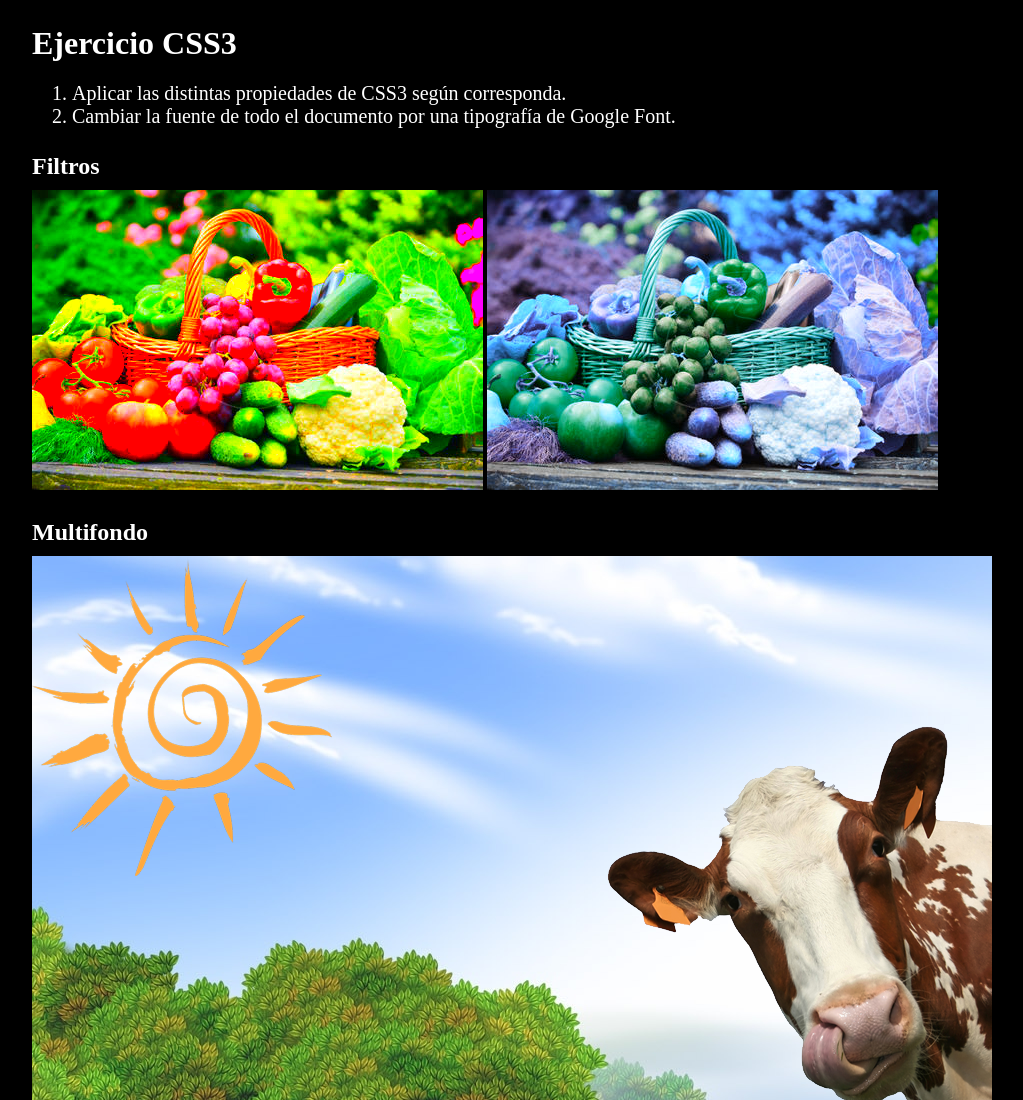
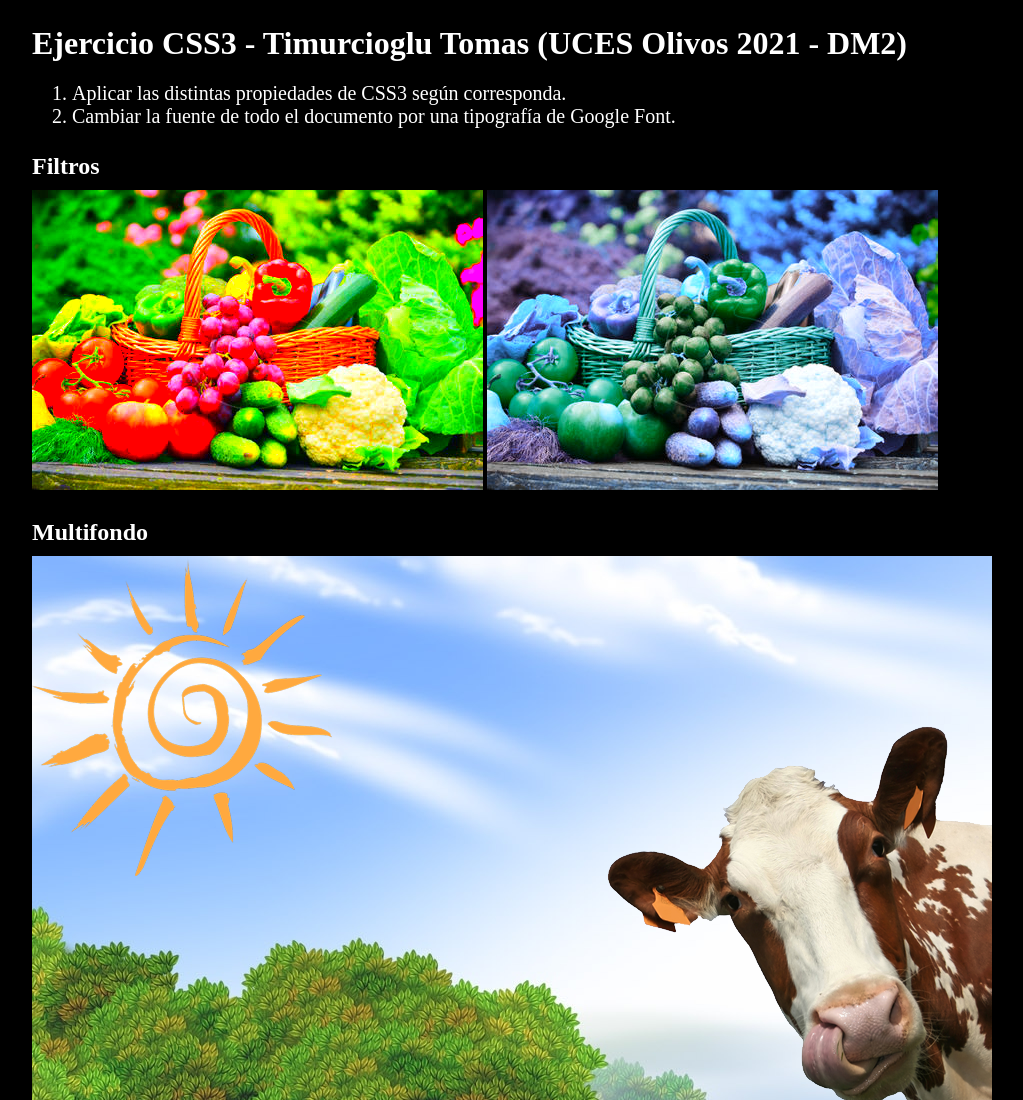
Before and after one commit to trg98/DM2---codigos-CSS3, a plain HTML site: page index.html in a window 1280 px wide. Shown: the top 1100 px of the page, without its empty margins (128-1151 px from the left). Drawn offline with Linux system fonts and the light colour scheme; a web font is replaced by a local one.

Commit message:
Update index.html

```diff
--- a/index.html
+++ b/index.html
@@ -11,7 +11,7 @@
 <body>
 
 <div id="contenedor">
-<h1>Ejercicio CSS3</h1>
+<h1>Ejercicio CSS3 - Timurcioglu Tomas (UCES Olivos 2021 - DM2)</h1>
 <ol class="ejercicio">
 <li>Aplicar las distintas propiedades de CSS3 según corresponda.</li>
 				<li>Cambiar la fuente de todo el documento por una tipografía de Google Font.</li>
```
